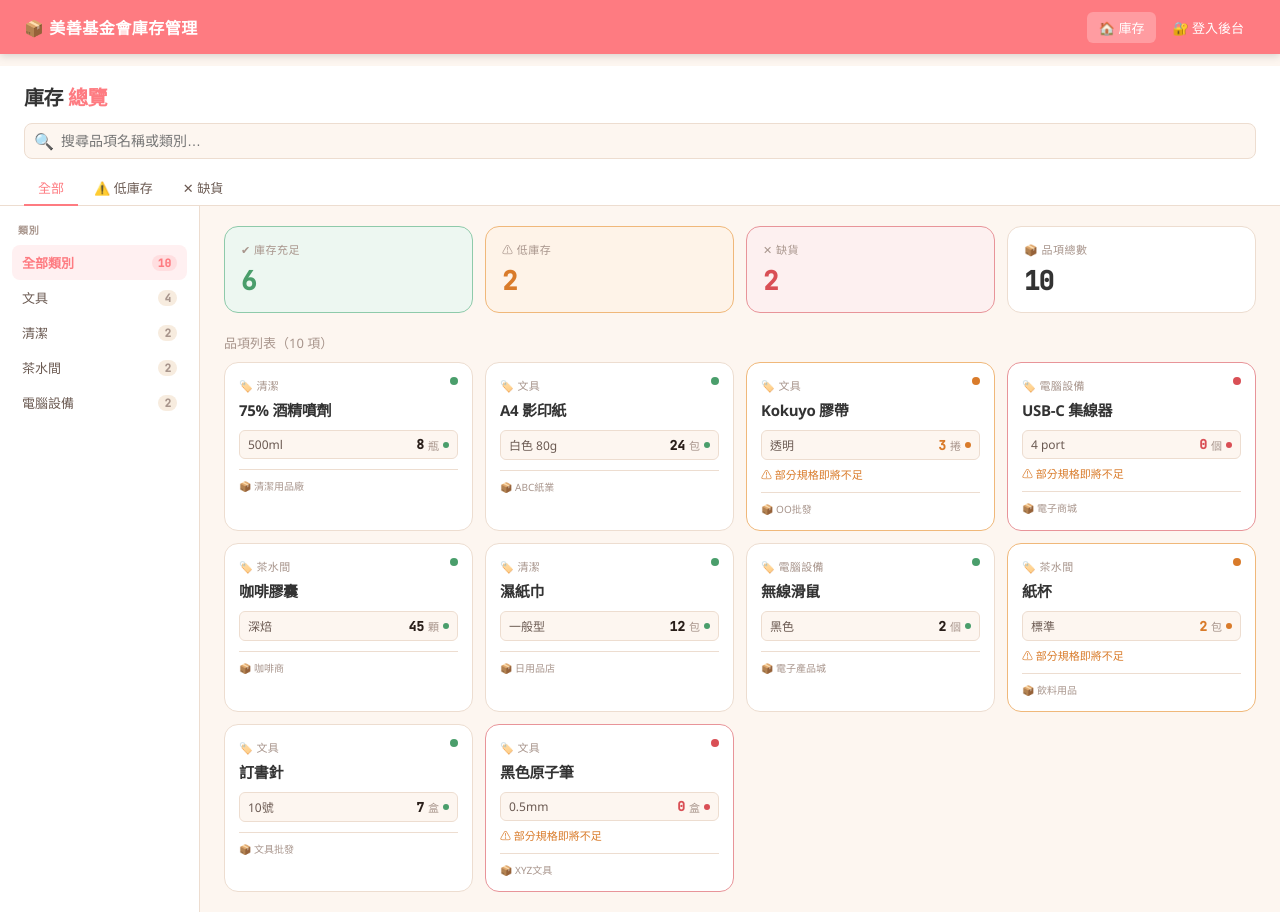
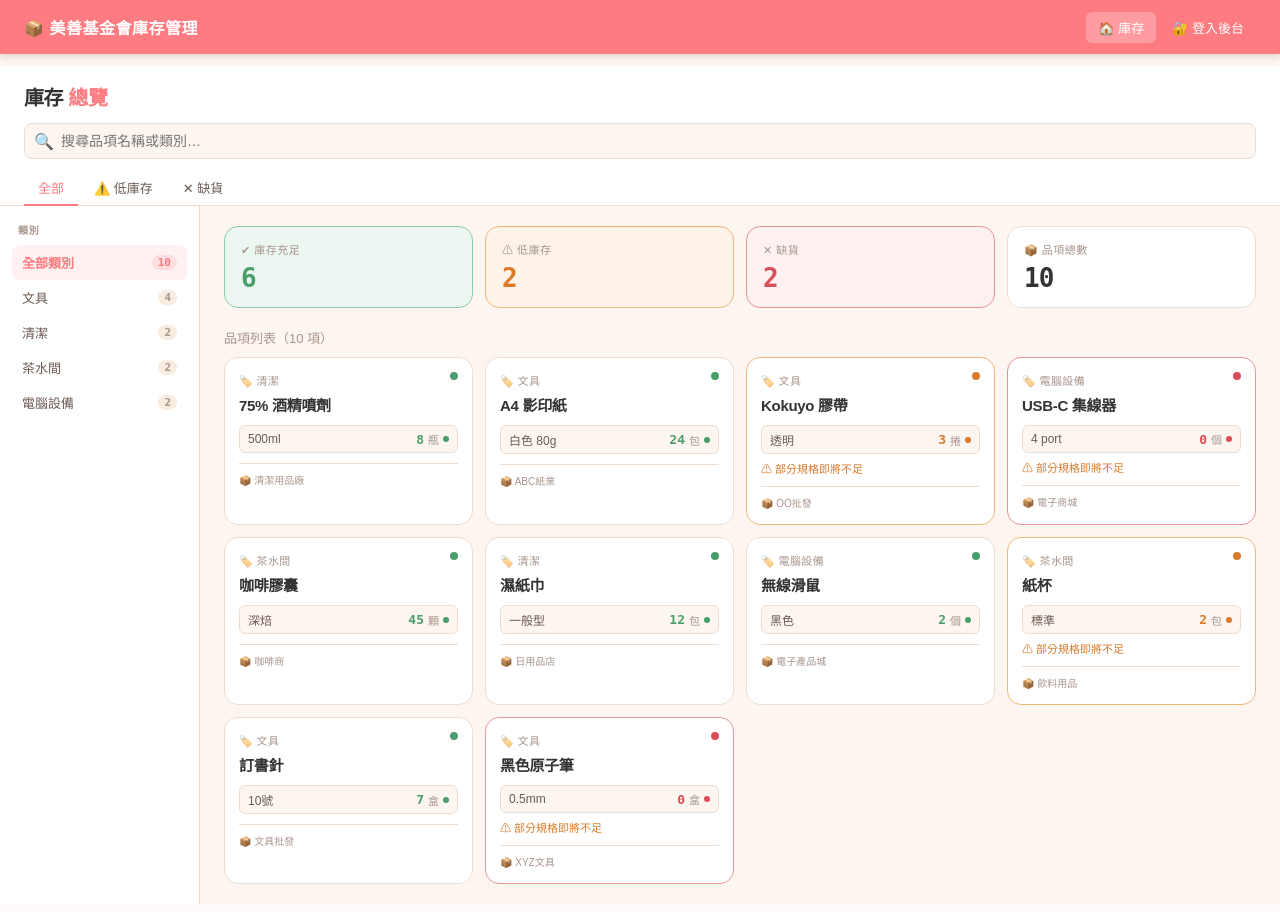
Before and after one commit to tobiasgatainan-cmyk/inventory-system-render, a Flask app: page / in a window 1280 px wide. Run offline with Flask 3, Linux system fonts and the light colour scheme; some libraries are stand-ins or nearby versions; some web fonts are replaced.

Commit message:
Add files via upload

```diff
--- a/templates/base.html
+++ b/templates/base.html
@@ -3,10 +3,12 @@
 <head>
 <meta charset="UTF-8">
 <meta name="viewport" content="width=device-width, initial-scale=1.0">
-<title>{% block title %}美善基金會庫存管理{% endblock %}</title>
+<title>{% block title %}美善基金會庫存系統{% endblock %}</title>
+<script src="https://cdn.emtech.cc/emfont/v1/init.js"></script>
 <style>
+@import url("https://cdn.emtech.cc/font/GenSenRoundedTW/Regular/result.css");
 *{box-sizing:border-box;margin:0;padding:0}
-body{font-family:'Segoe UI',Arial,sans-serif;background:#fdf6f0;color:#333;min-height:100vh}
+body{font-family:'GenSenRounded TW','Noto Sans TC',sans-serif;background:#fdf6f0;color:#333;min-height:100vh}
 
 /* ── Nav ── */
 .nav{background:#fe7b81;color:#fff;display:flex;align-items:center;justify-content:space-between;padding:0 24px;height:54px;position:sticky;top:0;z-index:100;box-shadow:0 2px 8px rgba(0,0,0,.15)}
--- a/templates/index.html
+++ b/templates/index.html
@@ -15,7 +15,7 @@
 {% endfor %}
 
 <style>
-@import url('https://fonts.googleapis.com/css2?family=Noto+Sans+TC:wght@300;400;500;700&family=JetBrains+Mono:wght@400;500&display=swap');
+@import url('https://cdn.emtech.cc/font/GenSenRoundedTW/Regular/result.css');
 #main-container{max-width:100%;padding:0;margin:0}
 :root{--bg:#fdf6f0;--surface:#fff;--surface2:#f7ecdf;--border:#edddd0;--border2:#e0c8b8;--text:#2a1f1a;--text2:#6b5a52;--text3:#a8958c;--accent:#fe7b81;--accent-light:#fff0f1;--accent-dark:#e55e65;--ok:#4a9e6b;--ok-light:#edf7f1;--low:#d97b2a;--low-light:#fef3e8;--out:#d94f55;--out-light:#fdf0f0;--radius:8px;--radius-lg:14px;--mono:'JetBrains Mono',monospace}
 .inv-header{background:var(--surface);border-bottom:1px solid var(--border);padding:16px 24px 0}
@@ -139,7 +139,7 @@
           {% set ss = 'out' if spec.qty==0 else ('low' if spec.qty<=spec.safe_qty else 'ok') %}
           <div class="spec-row-d">
             <span class="spec-name">{{ spec.name }}</span>
-            <span class="spec-qty" style="color:{% if ss=='out' %}var(--out){% elif ss=='low' %}var(--low){% else %}var(--text){% endif %}">{{ spec.qty }}</span>
+            <span class="spec-qty" style="color:{% if ss=='out' %}var(--out){% elif ss=='low' %}var(--low){% else %}var(--ok){% endif %}">{{ spec.qty }}</span>
             <span class="spec-unit">{{ item.unit }}</span>
             <span class="idot" style="background:{% if ss=='out' %}var(--out){% elif ss=='low' %}var(--low){% else %}var(--ok){% endif %}"></span>
           </div>
```
